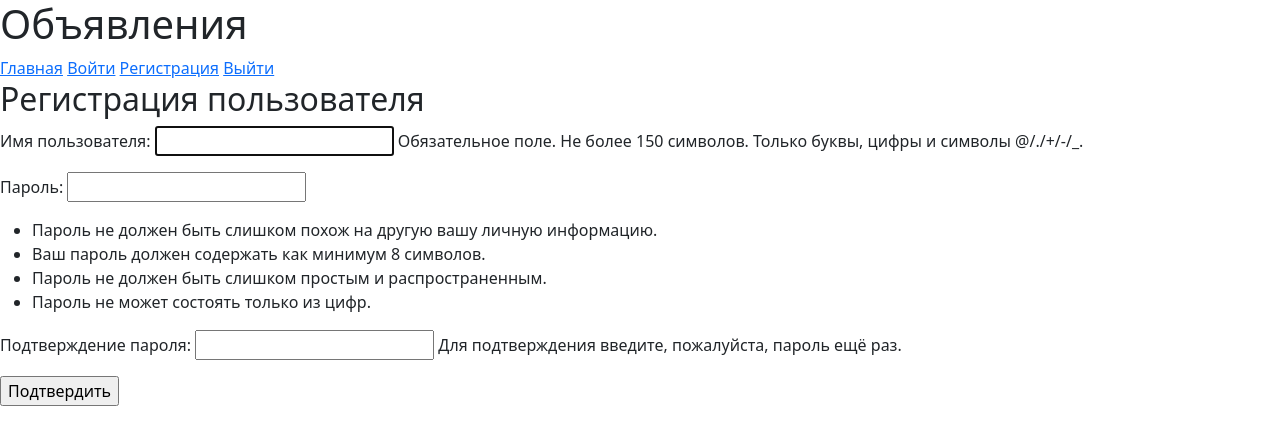
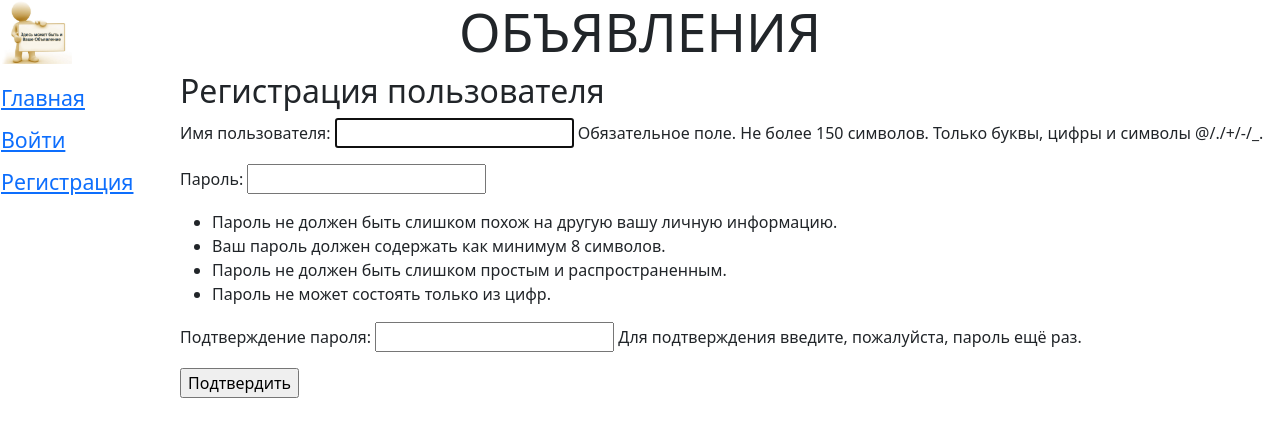
Before and after one commit to Andrey-Abramovich/Chat_D16, a Django app: page /accounts/register/ in a window 1280 px wide. Shown: the top 445 px of the page. Run offline with Django 4.2, Linux system fonts and the light colour scheme.

Commit message:
trying some styles

```diff
--- /dev/null
+++ b/static/static.css
@@ -0,0 +1,21 @@
+header h1 {
+    font-size: 40pt;
+    text-transform: uppercase;
+    text-align: center;
+    background: url("bg.jpg") left / auto 100% no-repeat;
+}
+
+nav {
+    font-size: 16pt;
+    width: 150px;
+    float: left;
+}
+
+nav a {
+    display: block;
+    margin: 10px 1px;
+}
+
+section {
+    margin-left: 180px;
+}
--- a/templates/base.html
+++ b/templates/base.html
@@ -1,10 +1,12 @@
 <!DOCTYPE html>
+{% load static %}
 <html lang="en">
 <head>
     <meta charset="UTF-8">
     <meta name="viewport" content="width=device-width, initial-scale=1">
     <title>{% block title %}Главная{% endblock %}</title>
     <link href="https://cdn.jsdelivr.net/npm/bootstrap@5.2.3/dist/css/bootstrap.min.css" rel="stylesheet" integrity="sha384-rbsA2VBKQhggwzxH7pPCaAqO46MgnOM80zW1RWuH61DGLwZJEdK2Kadq2F9CUG65" crossorigin="anonymous">
+    <link rel="stylesheet" type="text/css" href="{% static 'static.css' %}">
 </head>
 <body>
     <header>
@@ -12,9 +14,12 @@
     </header>
     <nav>
         <a href="{% url 'index' %}">Главная</a>
+
         <a href="{% url 'login' %}">Войти</a>
         <a href="{% url 'register' %}">Регистрация</a>
+        {% if user.is_authenticate %}
         <a href="{% url 'logout' %}">Выйти</a>
+        {% endif %}
     </nav>
     <section>
         {% block content %}
```
Also changed, not shown: db.sqlite3, static/bg.jpg (added).
